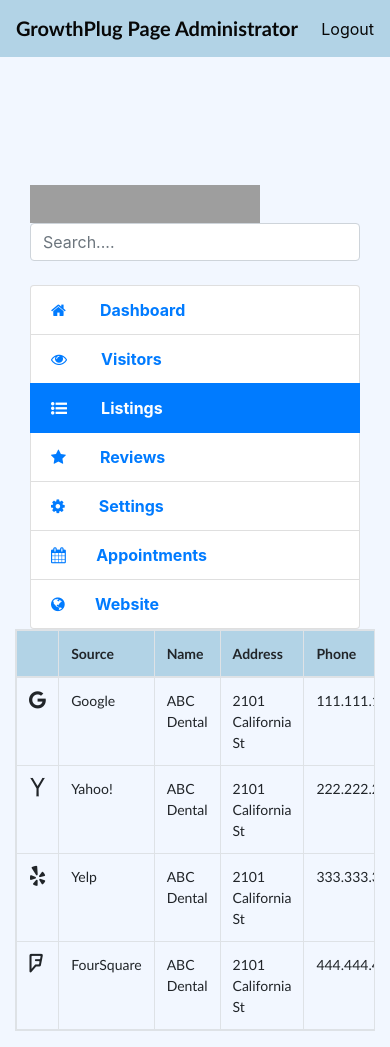
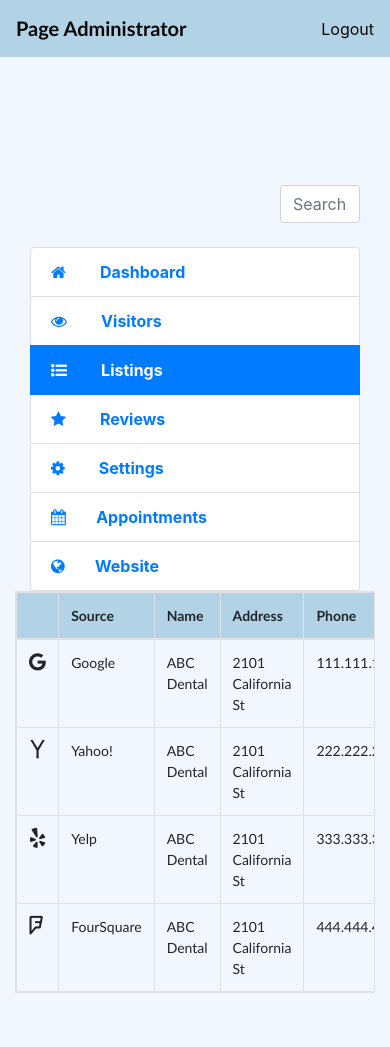
Before and after one commit to kartikeyrajvaidya/fb_pages_manager, a Django app: page /pageadministrator/dashboard in a window 390 px wide; the page is wider, and only the part inside the window is pictured. After the commit the page ends 993 px from the top of that part, so only its background shows below. Run offline with Django 3.2, Linux system fonts and the light colour scheme; some libraries are stand-ins or nearby versions; grey boxes are pictures that could not be loaded.

Commit message:
pyaw all

```diff
--- a/fb_page_manager/fbapp/templates/fbapp/base.html
+++ b/fb_page_manager/fbapp/templates/fbapp/base.html
@@ -25,7 +25,9 @@
 
 <style>
 
-
+divheight {
+    height:200px;
+}
 table, th, td {
     border: 1px black ;
     font-size: 14px;
@@ -79,7 +81,7 @@ nav {
         <nav class="navbar navbar-expand-sm ">
 
             <a class="navbar-brand" >
-                <B style="color: #070707; font-family: Gill Sans;">GrowthPlug Page Administrator</B>
+                <B style="color: #070707; font-family: Gill Sans;">Page Administrator</B>
             </a>
 
             <ul class="navbar-nav ml-auto">
@@ -102,7 +104,7 @@ nav {
     <script>
         window.fbAsyncInit = function() {
         FB.init({
-        appId      : '270117250377375',
+        appId      : '2231411523770496',
         cookie     : true,
         xfbml      : true,
         version    : 'v3.0'
@@ -291,7 +293,7 @@ nav {
         var x={{ pages|safe }};
         var y={{ personal|safe }};
         //x=x.data;
-        // console.log(x);
+         console.log(x);
         // console.log(y);
 
         $.each(x, function (i, v) {
--- a/fb_page_manager/fbapp/templates/fbapp/dashboard.html
+++ b/fb_page_manager/fbapp/templates/fbapp/dashboard.html
@@ -10,12 +10,7 @@
 
 
         <div class="row">
-            <div class="col-md-3">
-                <a href="https://www.growthplug.com/">
-				    <img src="http://growthplug.wpengine.com/wp-content/uploads/2018/07/newlogo.png" alt="GrowthPlug" id="logo" height="38" width="230">
-			    </a>
-            </div>
-            <div class="col-md-9">
+            <div class="col-md-9" style="margin-left: 250px;">
                 <input class="form-control" id="search_input" type="text" placeholder="Search....">
             </div>
         </div>
@@ -47,7 +42,7 @@
                 </div>
             </div>
             <div class="col-md-9">
-                <div class = "row">
+                <div class = "row divheight">
                 <table id="tabl" class="table  table-hover table-responsive table-bordered " align="center">
 
                     <thead class="border rounded-top" bgcolor="#b2d3e6">
--- a/fb_page_manager/fbapp/templates/fbapp/home.html
+++ b/fb_page_manager/fbapp/templates/fbapp/home.html
@@ -12,9 +12,7 @@
         <div align="center">
 
 
-                <a href="https://www.growthplug.com/" align="center">
-                     <img src="http://growthplug.wpengine.com/wp-content/uploads/2018/07/newlogo.png" alt="GrowthPlug" id="logo" data-height-percentage="45" data-actual-width="500" data-actual-height="79">
-                </a><b style="color: #070707; font-family: Gill Sans;margin-left: 60px;"><h3>Page Administrator</h3></b>
+               <h3>Page Administrator</h3></b>
                   <br><br><br><br>
 
             <div class="fb-login-button" align="center"
```
